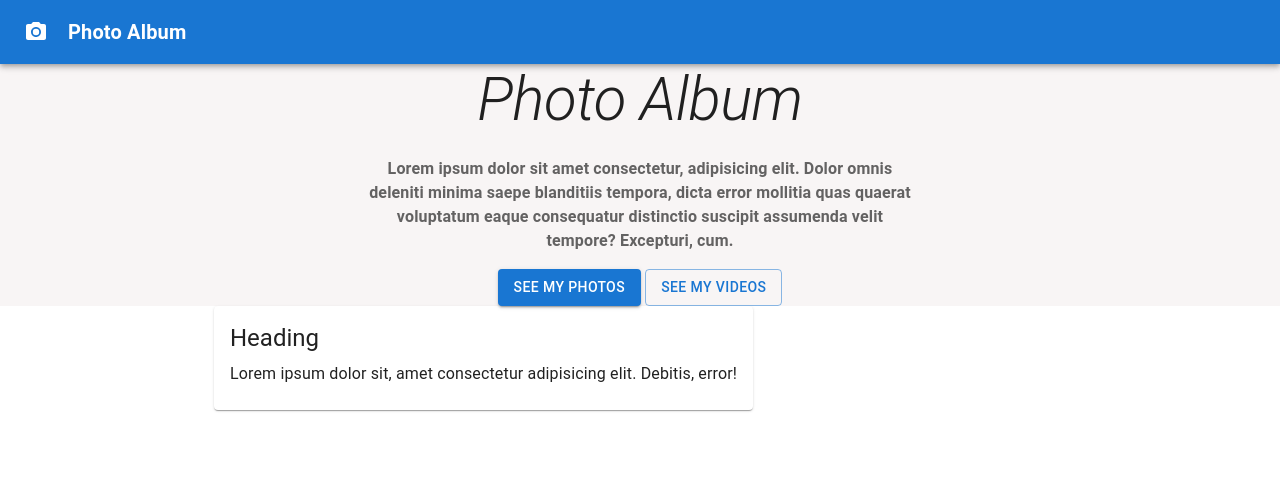
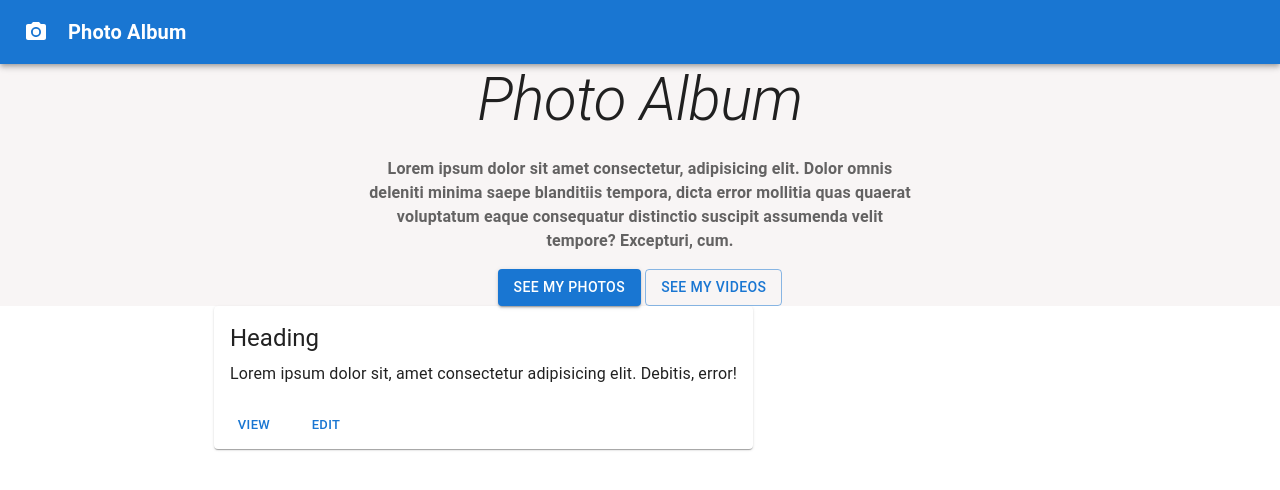
Before and after one commit to l33th/image-album, a React (Create React App) app: page / in a window 1280 px wide. Shown: the top 490 px of the page. Built offline with nearby package versions, Linux system fonts and the light colour scheme; grey boxes are pictures that could not be loaded.

Commit message:
Added View and Edit Buttons

```diff
--- a/src/components/PhotoAlbum.js
+++ b/src/components/PhotoAlbum.js
@@ -101,6 +101,14 @@ const PhotoAlbum = () => {
 									adipisicing elit. Debitis, error!
 								</Typography>
 							</CardContent>
+							<CardActions>
+								<Button size='small' color='primary'>
+									view
+								</Button>
+								<Button size='small' color='primary'>
+									edit
+								</Button>
+							</CardActions>
 						</Card>
 					</Grid>
 				</Grid>
```
